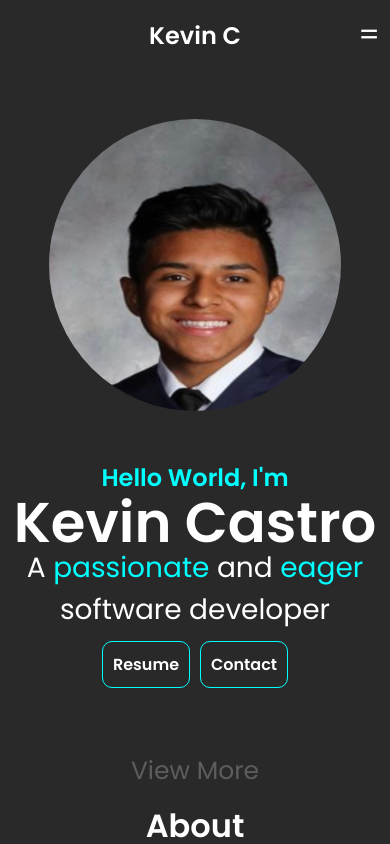
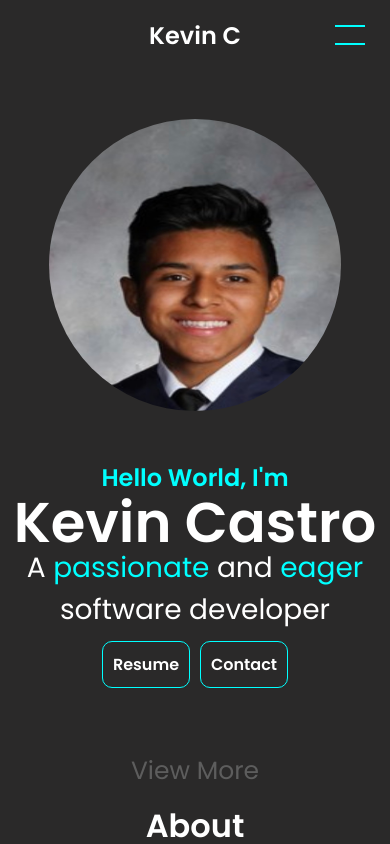
Before and after one commit to kevincas01/portfolio, a React (Create React App) app: page / in a window 390 px wide. Shown: the top 844 px of the page. Built offline with nearby package versions, Linux system fonts and the light colour scheme; the HTML template or start-up script is replaced by a standard one.

Commit message:
navbar menu

```diff
--- a/src/Components/Navbar.js
+++ b/src/Components/Navbar.js
@@ -1,8 +1,10 @@
 import React from 'react'
 import '../Styles/navbar.css'
 
-const Navbar = ({aboutRef,experienceRef,projectsRef}) => {
+const Navbar = ({aboutRef,experienceRef,projectsRef,contactRef}) => {
     const [scrolled, setScrolled] = React.useState(false);
+
+    const [isNavToggled,setIsNavToggled]=React.useState(false)
 
     React.useEffect(() => {
         const handleScroll = () => {
@@ -16,38 +18,72 @@ const Navbar = ({aboutRef,experienceRef,projectsRef}) => {
         window.removeEventListener('scroll', handleScroll);
         };
     }, []);
+
+
     return (
+      <>
+
     <div className={scrolled ? 'navbar scrolled' : 'navbar'}>
         <div className="nav-name">
 
           <span style={{fontWeight:"bold"}}>Kevin C</span>
+
         </div>
-        <div className='hamburger'>=</div>
-        <div className="nav-links">
+        <div className={`menu ${isNavToggled ? 'menu-toggled' : ''}`} onClick={()=>{
+          console.log(!isNavToggled)
+          setIsNavToggled(!isNavToggled);
+        }}>
+
+          <span className="line"></span>
+            <span className="line"></span>
+        </div>
+
+        <div className={`nav-links ${isNavToggled ? 'nav-toggled' : ''}`}>
 
           <span className="nav-item"
-          onClick={() => aboutRef.current.scrollIntoView({  behavior: 'smooth',
+          onClick={() => { setIsNavToggled(false)
+            aboutRef.current.scrollIntoView({  behavior: 'smooth',
           block: 'start',
-          inline: 'nearest', })}
+          inline: 'nearest', })}}
           >About</span>
           <span className="nav-item"
-          onClick={() => experienceRef.current.scrollIntoView({  behavior: 'smooth',
+          onClick={() => {setIsNavToggled(false)
+            experienceRef.current.scrollIntoView({  behavior: 'smooth',
           block: 'start',
-          inline: 'nearest',})}
+          inline: 'nearest',})}}
           >Experience</span>
           <span className="nav-item"
-          onClick={() => projectsRef.current.scrollIntoView({  behavior: 'smooth',
+          onClick={() => {setIsNavToggled(false)
+            projectsRef.current.scrollIntoView({  behavior: 'smooth',
           block: 'start',
-          inline: 'nearest',})}
+          inline: 'nearest',})}}
           >Projects</span>
           <span className="nav-item"
-          onClick={() => projectsRef.current.scrollIntoView({  behavior: 'smooth',
+          onClick={() => {setIsNavToggled(false)
+            contactRef.current.scrollIntoView({  behavior: 'smooth',
           block: 'start',
-          inline: 'nearest',})}
+          inline: 'nearest',})}}
           >Contact</span>
         </div>
 
+    </div>
+
+      <div className={`nav-bars ${isNavToggled ? 'toggled' : ''}`}>
+
+        {Array.from({ length: 12 }).map((_, index) => (
+          <div key={index}
+          className={`nav-bar ${isNavToggled ? 'toggled' : 'nontoggled'}`}
+          id={`${isNavToggled ? 'toggled-' : 'nontoggled-'}nav-bar-${index}`}
+          style={{ animationDelay: `${(index + 1)*0.05}s` }}
+
+          >
+
+          </div>
+        ))}
       </div>
+
+
+    </>
   )
 }
 
--- a/src/Styles/navbar.css
+++ b/src/Styles/navbar.css
@@ -11,26 +11,25 @@
     display: flex;
     justify-content: space-around;
     align-items: center;
+    z-index: 40;
 }
 
 .navbar.scrolled {
-    z-index: 10;
+    z-index: 40;
     background-color: rgb(42, 41, 41);
     border-bottom: 1px solid black;
     color:cyan;
 
-    animation: scrollFadeIn 0.5s ease;
+
 }
 
 @keyframes scrollFadeIn {
     from {
-      background-color: transparent;
       color:white;
       border-bottom: none;
     }
     to {
 
-      background-color: rgb(42, 41, 41);
       border-bottom: 1px solid black;
       color:cyan;
     }
@@ -56,17 +55,161 @@
     text-underline-offset: .75rem;
 
 }
+.nav-bars{
+    display: none;
+    height: 0%;
+}
+
+
 
 @media screen  and (max-width:800px){
 
-    .hamburger{
-        display: block;
+    .navbar {
+        position: sticky;
+        z-index: 50;
+    }
+    .menu {
+
         position: absolute;
-        right: 10px;
-        font-size:30px;
+        right: 25px;
+        width: 30px; /* Adjust as needed */
+        height: 20px; /* Adjust as needed */
+        display: flex;
+        flex-direction: column;
+        justify-content: space-between;
+        cursor: pointer;
     }
 
-    .nav-links{
-        display: none;
+
+    .line {
+        width: 100%; /* Adjust as needed */
+        height: 2px; /* Thickness of the lines */
+        background-color: cyan; /* Color of the lines */
+        transition: transform 0.5s ease;
+    }
+
+    .menu {
+        position: absolute;
+        right: 25px;
+        width: 30px; /* Adjust as needed */
+        height: 20px; /* Adjust as needed */
+        display: flex;
+        flex-direction: column;
+        justify-content: space-between;
+        cursor: pointer;
+    }
+
+    .line {
+        width: 100%; /* Adjust as needed */
+        height: 2px; /* Thickness of the lines */
+        background-color: cyan; /* Color of the lines */
+        transition: transform 0.5s ease;
+    }
+
+    .menu-toggled .line:first-child {
+        transform: rotate(45deg) translate(0.5px, 12px); /* Rotate and translate the first line */
+    }
+
+    .menu-toggled .line:last-child {
+        transform: rotate(-45deg) translate(0.5px, -12px); /* Rotate and translate the second line */
+
+    }
+
+
+
+
+    .nav-links {
+        display: none; /* Initially hide the content */
+    }
+
+    .nav-toggled {
+        display: flex;
+        flex-direction: column;
+        justify-content: center;
+        position: fixed;
+        top: calc(var(--navbar-height));
+        color: aqua;
+        background-color: transparent;
+        height: calc(100vh - var(--navbar-height));
+        opacity: 0; /* Initially hide the content */
+        animation: navFadeIn 1s linear forwards; /* Fade in animation */
+
+        font-size: 3em;
+        /* Delay the animation */
+        animation-delay: 0.6s;
+    }
+
+    @keyframes navFadeIn {
+        from {
+            opacity: 0; /* Start with opacity 0 */
+        }
+        to {
+            opacity: 1; /* Fade in to full opacity */
+        }
+    }
+
+
+    .nav-bars{
+        width: 100%;
+        display: flex;
+        position: fixed;
+        top: calc(var(--navbar-height));
+
+    }
+
+    .nav-bars.toggled{
+
+        z-index: 10;
+        height:calc(100vh - var(--navbar-height));
+    }
+
+
+
+
+
+    .nav-bar {
+        width:calc(100% / 12);
+    }
+
+
+
+.nav-bar.toggled {
+    animation: fadeBarIn 0.25s linear forwards;
+}
+
+
+/* .nav-bar.untoggled {
+    height: 100%;
+    top:100%;
+    animation: fadeBarOut 0.25s linear forwards;
+} */
+
+@keyframes fadeBarIn {
+    from {
+        height: 0%;
+        background-color: var(--secondary-background-color);
+    }
+    to {
+        height: 100%;
+        background-color: var(--secondary-background-color);
     }
 }
+
+/* @keyframes fadeBarOut {
+    from {
+        top:0%;
+        height: 100%;
+
+        background-color: var(--secondary-background-color);
+    }
+    to {
+        top:100%;
+        height: 0%;
+        background-color: var(--secondary-background-color);
+    }
+} */
+
+
+
+
+}
```
